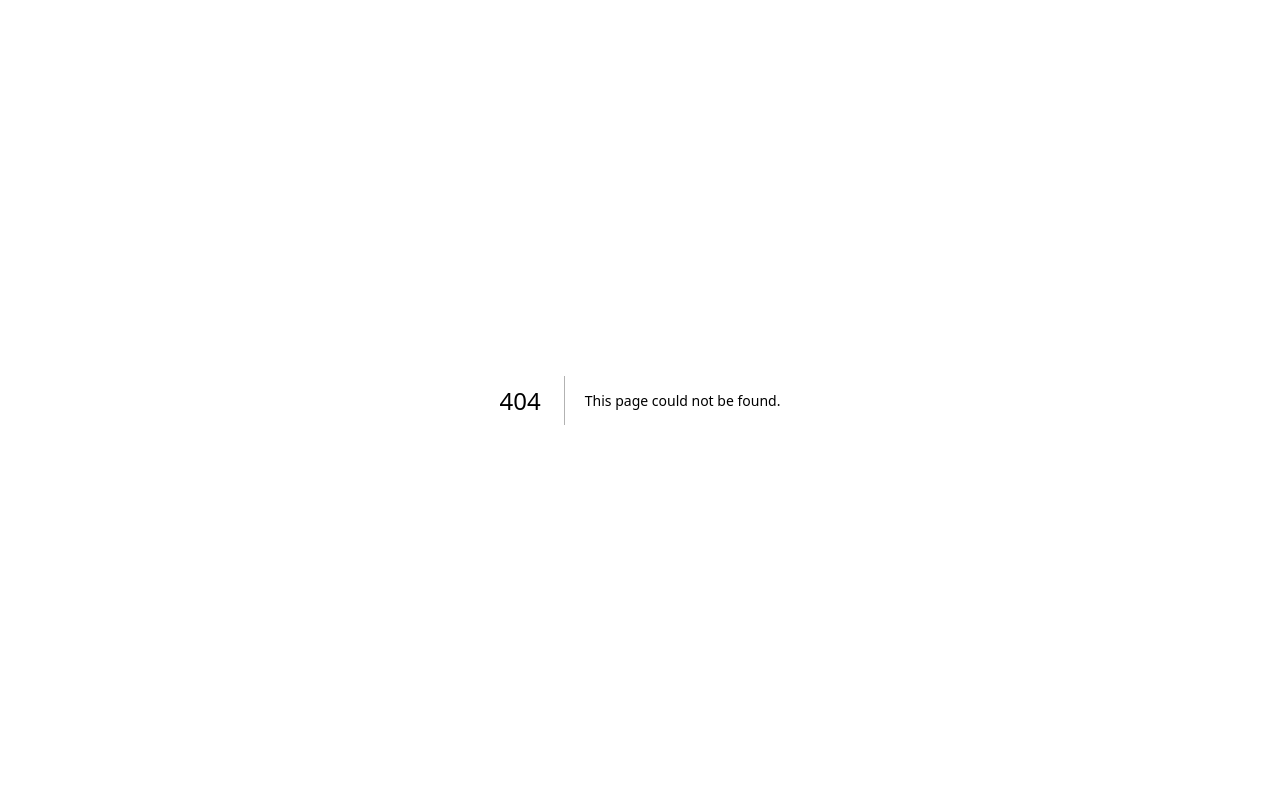
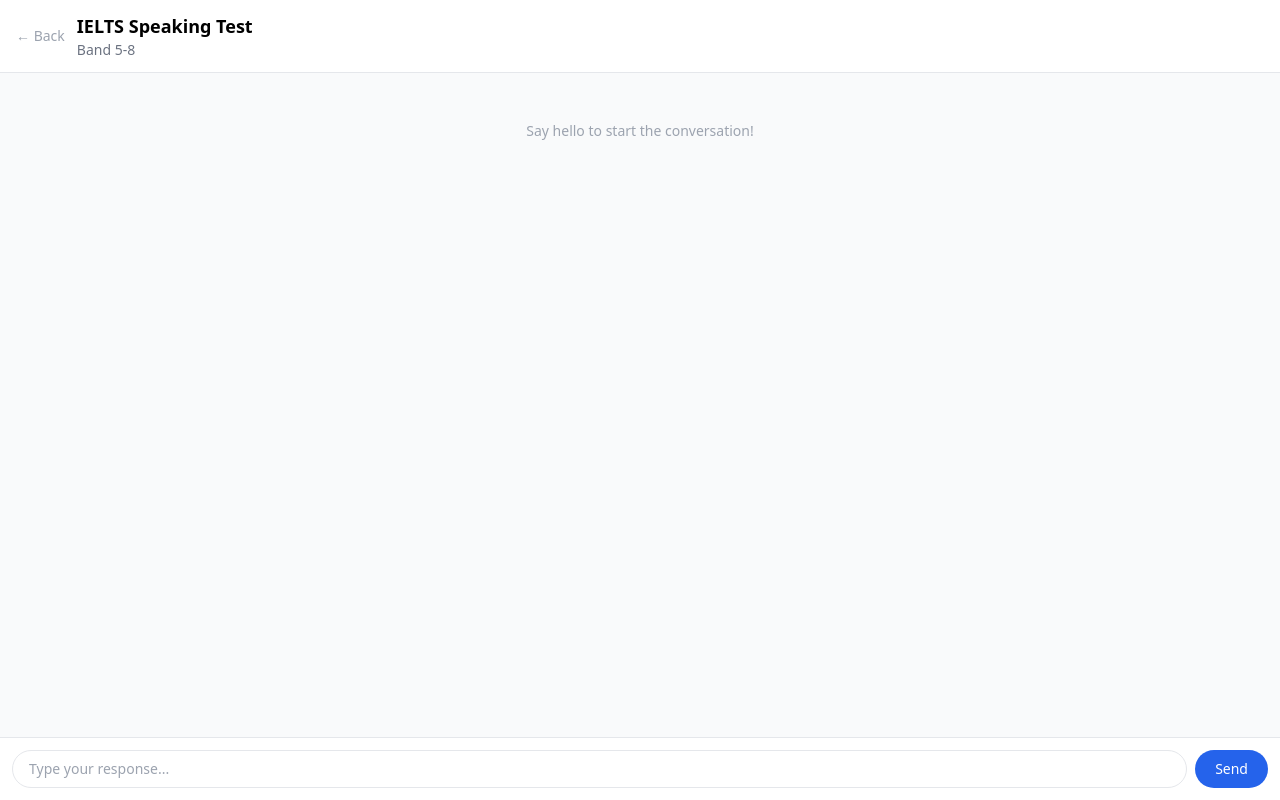
Before and after one commit to Ahmed-apou-lhaasan/ai-language-coach, a Next.js app: page /practice/ielts-speaking in a window 1280 px wide. Before the commit this address had no page. Built offline with nearby package versions, Linux system fonts and the light colour scheme.

Commit message:
Create page.tsx

```diff
--- /dev/null
+++ b/app/practice/[scenarioId]/page.tsx
@@ -0,0 +1,75 @@
+"use client";
+
+import { useChat } from "ai/react";
+import { useState, useEffect } from "react";
+import { useParams } from "next/navigation";
+import { getScenario } from "@/lib/scenarios";
+
+export default function PracticePage() {
+  const params = useParams();
+  const scenarioId = params.scenarioId as string;
+  const scenario = getScenario(scenarioId);
+
+  const { messages, input, handleInputChange, handleSubmit, isLoading } = useChat({
+    api: "/api/chat",
+    body: { scenarioId },
+  });
+
+  if (!scenario) {
+    return (
+      <div className="min-h-screen flex items-center justify-center">
+        <p className="text-gray-500">Scenario not found.</p>
+      </div>
+    );
+  }
+
+  return (
+    <div className="flex flex-col h-screen bg-gray-50">
+      <header className="px-4 py-3 bg-white border-b sticky top-0 z-10 flex items-center gap-3">
+        <a href="/" className="text-gray-400 text-sm">← Back</a>
+        <div>
+          <h1 className="font-semibold text-lg">{scenario.title}</h1>
+          <p className="text-sm text-gray-500">{scenario.cefrTarget}</p>
+        </div>
+      </header>
+
+      <div className="flex-1 overflow-y-auto px-4 py-4 space-y-4">
+        {messages.length === 0 && (
+          <p className="text-center text-gray-400 text-sm mt-8">
+            Say hello to start the conversation!
+          </p>
+        )}
+        {messages.map((m) => (
+          <div key={m.id} className={m.role === "user" ? "flex justify-end" : "flex justify-start"}>
+            <div
+              className={`max-w-[80%] rounded-2xl px-4 py-2 ${
+                m.role === "user"
+                  ? "bg-blue-600 text-white rounded-br-sm"
+                  : "bg-white border rounded-bl-sm"
+              }`}
+            >
+              {m.content}
+            </div>
+          </div>
+        ))}
+        {isLoading && <p className="text-sm text-gray-400">Typing...</p>}
+      </div>
+
+      <form onSubmit={handleSubmit} className="p-3 bg-white border-t flex gap-2">
+        <input
+          value={input}
+          onChange={handleInputChange}
+          placeholder="Type your response..."
+          className="flex-1 border rounded-full px-4 py-2 text-sm focus:outline-none focus:ring-2 focus:ring-blue-500"
+        />
+        <button
+          type="submit"
+          disabled={isLoading}
+          className="bg-blue-600 text-white rounded-full px-5 py-2 text-sm font-medium disabled:opacity-50"
+        >
+          Send
+        </button>
+      </form>
+    </div>
+  );
+}
```
